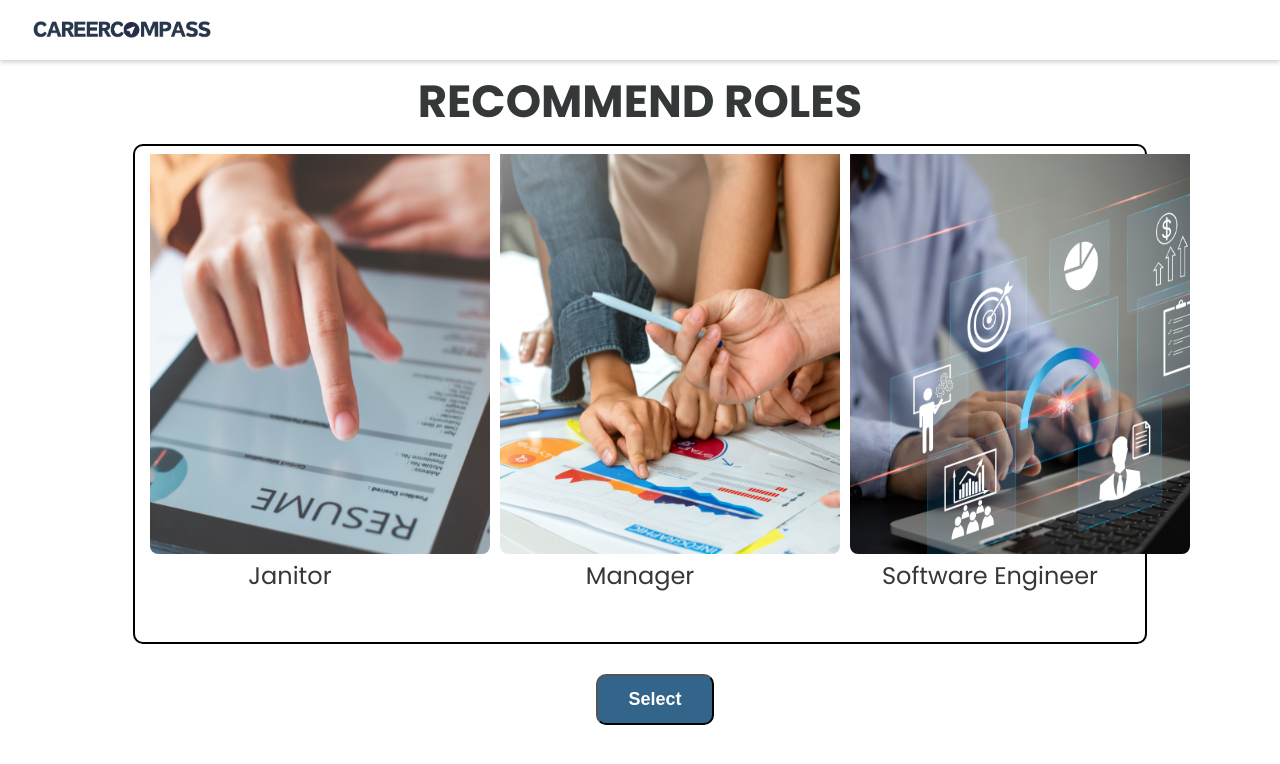
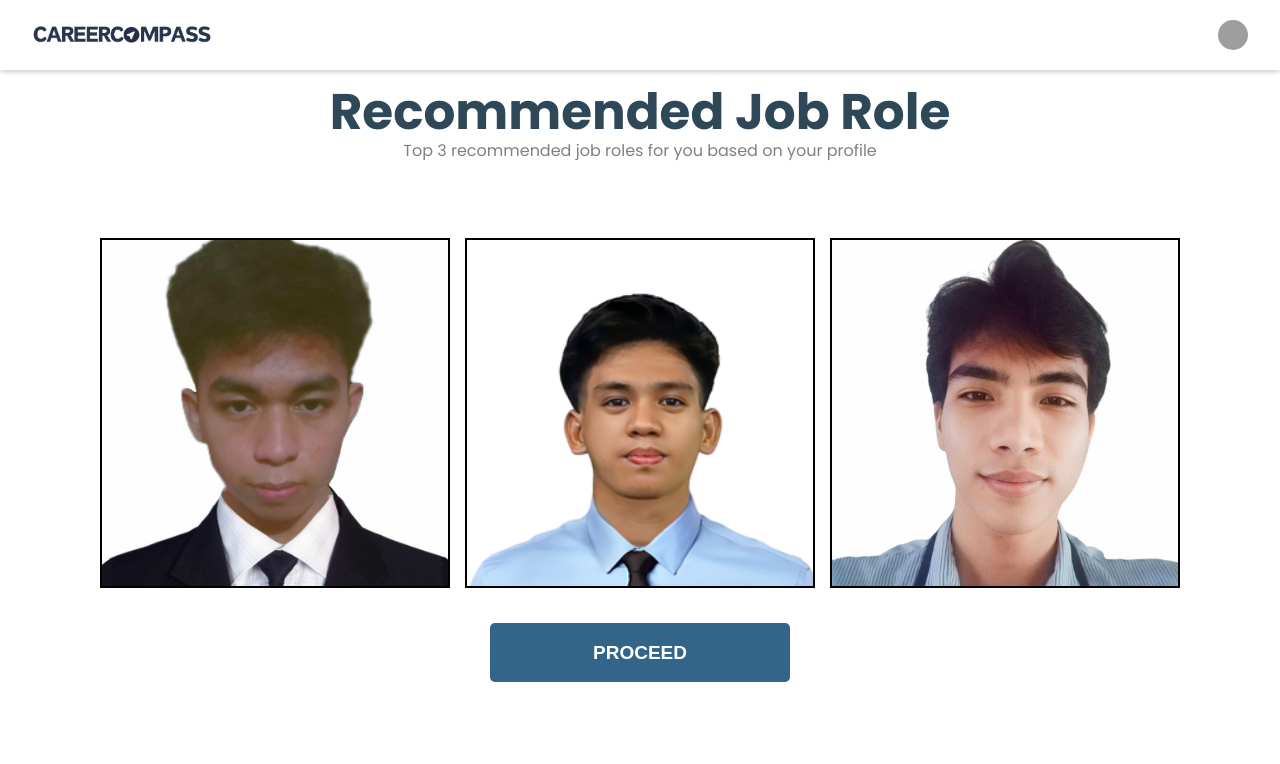
Before and after one commit to Roonaaan/CareerCompass, a React (Vite) app: page /Recommend in a window 1280 px wide. Shown: the top 764 px of the page. Built offline with nearby package versions, Linux system fonts and the light colour scheme; grey boxes are pictures that could not be loaded.

Commit message:
Recommend and Database - Updated and Revised

```diff
--- a/src/App.jsx
+++ b/src/App.jsx
@@ -12,7 +12,7 @@ import ForgotPasswordChange from './landing/forgot-password/Forgotpasschange';
 // Signed-In user page
 import Welcome from './signed_in/Home';
 import EmpProfile from './signed_in/Profile/Empprofile'
-import Recommend from './signed_in/Recommend/recommend'
+import Recommend from './signed_in//Recommend/recommend'
 
 function App() {
 
--- a/src/signed_in/Profile/Empprofile.jsx
+++ b/src/signed_in/Profile/Empprofile.jsx
@@ -1,6 +1,5 @@
 import React, { useState } from 'react'
 import "./styles/Profile.css"
-
 
 // Images
 import logo from "../../assets/homepage/final-topright-logo.png";
@@ -10,7 +9,7 @@ const Profile = () => {
 
     const [showDropdown, setShowDropdown] = useState(false);
 
-    // Logout User (disabled)
+    // Logout User
     const handleLogout = () => {
         sessionStorage.removeItem('user');
         navigate('/');
--- a/src/signed_in/Recommend/recommend.jsx
+++ b/src/signed_in/Recommend/recommend.jsx
@@ -1,45 +1,112 @@
-import React from 'react'
-import './styles/recommend.css'
+import React, { useState } from 'react';
+import './styles/recommend.css';
 
-export const recommend = () => {
-    return(
-        <div class="recommendPage">
-            <nav class="navigationbarWrapper">
-                <div class="navbarInner">
-                    <div class="navLeft">
-                        <img src="/src/assets/homepage/final-topright-logo.png" alt="logo" class="brand"></img>
+// Images
+import logo from "../../assets/homepage/final-topright-logo.png";
+import Img1 from "../../assets/aboutus/ppBulawan.jpg";
+import Img2 from "../../assets/aboutus/ppDeJesus.png";
+import Img3 from "../../assets/aboutus/ppPajerga.jpg";
+import defaultImg from "../../assets/signed-in/defaultImg.jpg";
+
+const Recommend = () => {
+    const [showDropdown, setShowDropdown] = useState(false);
+    const [showDescriptions, setShowDescriptions] = useState({
+        img1: false,
+        img2: false,
+        img3: false,
+    });
+
+    const handleLogout = () => {
+        sessionStorage.removeItem('user');
+        navigate('/');
+    };
+
+    const DropdownModal = ({ logoutHandler }) => {
+        return (
+            <div className="dropdown-modal">
+                <div className="profile-info">
+                    <img src={defaultImg} alt='profile' className='profileImg'/>
+                    <p className='username'>sample</p>
+                </div>
+                <ul>
+                    <li><button> Return Home</button></li>
+                    <li><button>My Roadmap</button></li>
+                    <li><button onClick={logoutHandler}>Log Out</button></li>
+                </ul>
+            </div>
+        );
+    };
+
+    const toggleDropdown = () => {
+        setShowDropdown(!showDropdown);
+    };
+
+    const toggleDescription = (imgKey) => {
+        setShowDescriptions({
+            ...showDescriptions,
+            [imgKey]: !showDescriptions[imgKey],
+        });
+    };
+
+    return (
+        <>
+            <div className="recommendContainer">
+                <header className="navBar">
+                    <div className="navBarInner">
+                        <div className="navLogoContainer">
+                            <img src={logo} alt="logo" className="navLogo" />
+                        </div>
+                        <div className="navProfile">
+                            <img
+                                src={defaultImg}
+                                alt="profile"
+                                className="profileImg"
+                                onClick={toggleDropdown}
+                            />
                         </div>
                     </div>
-            </nav>
-            <div class="recommendHeading"> RECOMMEND ROLES</div>
+                </header>
 
-                <div class="recommendedList">
-                 <div class="recommendList">
-                    <div class="recommendImage">
-                        <img class="featureImg" src="/src/assets/homepage/assess-skills.jpg" alt="img"></img>
+                <div className="recommendJobContainer">
+                    <div className="recommendJobContainerInner">
+                        <div className="recommendJobContainerHeader">
+                            <h1> Recommended Job Role </h1>
                         </div>
-                    <div class="recommendListname"> Janitor </div>
+                        <div className="recommendJobContainerSubtitle">
+                            <p> Top 3 recommended job roles for you based on your profile </p>
                         </div>
-                 <div class="recommendList">
-                    <div class="recommendImage">
-                    <img class="featureImg" src="/src/assets/homepage/roadmap.jpg" alt="img"></img>
+                        <div className="recommendJobContainerSelection">
+                            <div className="recommendJobContainerPanel" onClick={() => toggleDescription('img1')}>
+                                <img
+                                    src={Img1}
+                                    alt="Image 1"
+                                />
+                                {showDescriptions.img1 && <p className="image-description">Description for Image 1</p>}
                             </div>
-                    <div class="recommendListname"> Manager </div>
+                            <div className="recommendJobContainerPanel" onClick={() => toggleDescription('img2')}>
+                                <img
+                                    src={Img2}
+                                    alt="Image 2"
+                                />
+                                {showDescriptions.img2 && <p className="image-description">Description for Image 2</p>}
                             </div>
-                  <div class="recommendList">
-                    <div class="recommendImage">
-                    <img class="featureImg" src="/src/assets/homepage/track-dev.jpg" alt="img"></img>
-                    </div>
-                    <div class="recommendListname"> Software Engineer </div>
+                            <div className="recommendJobContainerPanel" onClick={() => toggleDescription('img3')}>
+                                <img
+                                    src={Img3}
+                                    alt="Image 3"
+                                />
+                                {showDescriptions.img3 && <p className="image-description">Description for Image 3</p>}
                             </div>
                         </div>
-
-            <div class="recommendButtonbar">
-                <button class="recommendButton"> Select </button>
+                        <div className="recommendJobContainerButton">
+                            <button className='recommendJobContainerProceed'> PROCEED </button>
                         </div>
                     </div>
+                </div>
+                {showDropdown && <DropdownModal logoutHandler={handleLogout} />}
+            </div>
+        </>
+    );
+};
 
-
-    )
-}
-export default recommend;
+export default Recommend;
--- a/src/signed_in/Recommend/styles/recommend.css
+++ b/src/signed_in/Recommend/styles/recommend.css
@@ -1,59 +1,90 @@
-.recommendPage {
+/* Recommend Job Role CSS */
+.recommendJobContainer {
     display: flex;
+    align-items: center;
+    justify-content: center;
+    margin-top: 30px;
+}
+
+.recommendJobContainerInner {
+    display: flex;
+    align-items: center;
+    justify-content: center;
     flex-direction: column;
+    gap: 5px;
+}
+
+.recommendJobContainer h1 {
+    color: #2F4858;
+    font-weight: 700;
+    font-size: 50px;
+}
+
+.recommendJobContainerSubtitle,
+.recommendJobContainerSubtitle p {
+    color: grey;
+    margin-top: 5px;
+}
+
+.recommendJobContainerSelection {
+    display: flex;
     justify-content: center;
     align-items: center;
-    gap: 30px;
-    font-family: "Poppins", sabs-serif;
+    flex-direction: row;
+    gap: 15px;
+    margin-top: 70px;
 }
-.recommendHeading {
-    border-inline: 5px;
-    font-size: 45px;
-    font-family: "Poppins", sabs-serif;
-    font-weight: bold;
+
+.recommendJobContainerPanel {
+    display: flex;
+    width: 350px;
+    height: 350px;
+    border: 2px solid black;
+    position: relative;
+    overflow: hidden;
 }
-.recommendedList {
-    border: 2px solid black;
+
+.recommendJobContainerPanel img {
+    width: 100%;
+    height: 100%;
+    object-fit: cover;
+}
+
+.image-description {
+    position: absolute;
+    top: 0;
+    left: 0;
+    width: 100%;
+    height: 100%;
+    background-color: rgba(47, 72, 88, 0.8); /* Color, Opacity Here */
+    color: white;
+    padding: 20px;
+    box-sizing: border-box;
+    transform: translateY(-100%);
+    transition: transform 0.3s ease-in-out;
+}
+
+.recommendJobContainerPanel:hover .image-description {
+    transform: translateY(0);
+}
+
+.recommendJobContainerButton {
     display: flex;
-    flex-direction: row;
+    margin-top: 30px;
+}
+
+.recommendJobContainerProceed {
+    display: flex;
     justify-content: center;
     align-items: center;
-    gap: 50px;
-    padding: 5px;
-    border-radius: 10px;
-    width: fit-content;
-    height: 500px;
+    width: 300px;
+    height: 59px;
+    color: white;
+    background: #33658A;
+    border-radius: 5px;
+    border: 0;
+    outline: 0;
+    font-size: 19px;
+    font-weight: 700;
+    cursor: pointer;
 }
-.recommendList {
-    padding: 30px;
-    width: 300px;
-    height: 500px;
-    padding: 10px;
-    align-items: center;
-}
-.recommendImage {
-    height: 400px;
-    width: fit-content;
-    align-items: center;
-}
-.recommendListname {
-    align-items: center;
-    text-align: center;
-    font-size: 24px;
-    padding: 10px;
-}
-.recommendButton {
-    display: inline-block;
-    font-size: 18px;
-    font-weight: 600;
-    background-color: #33658A;
-    color: white;
-    cursor: pointer;
-    padding-top: 13px;
-    padding-bottom: 13px;
-    padding-left: 30px;
-    padding-right: 30px;
-    margin-left: 30px;
-    border-radius: 10px;
-    transition: background-color 0.3s, color 0.3s, border-color 0.3s;
-}
```
Also changed, not shown: 1 other file (tests, documents, lock files or other folders). Lines whose indentation alone changed are shown as unchanged.
